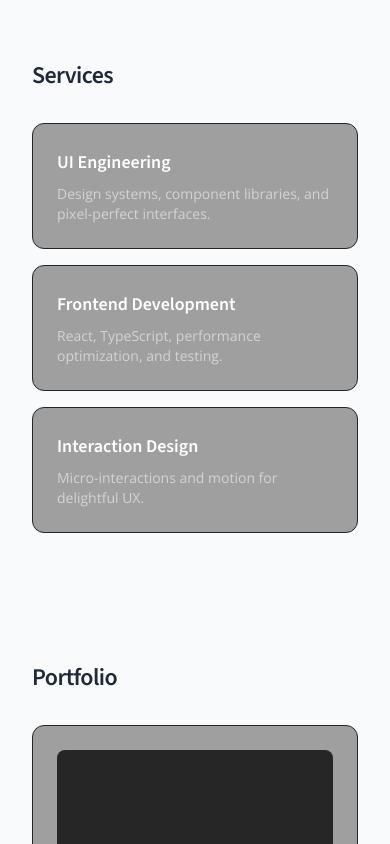
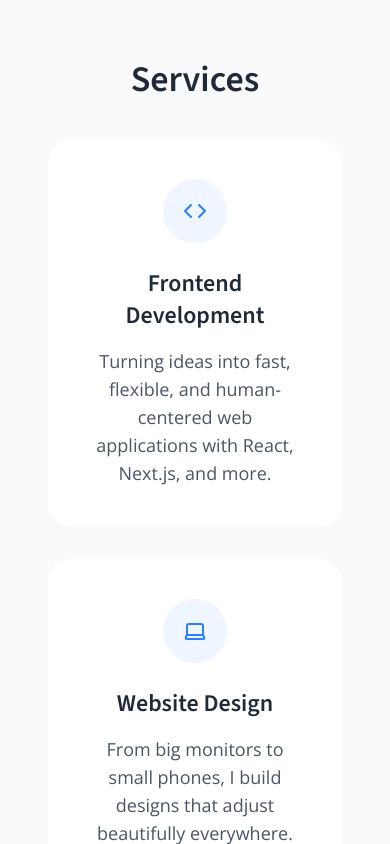
Before and after one commit to McDonald-ops/Portfolio, a React (Vite) app in the folder my-portfolio/: page / in a window 390 px wide. Shown: the part 4080-4924 px from the top of the page. Built offline with nearby package versions, Linux system fonts and the light colour scheme.

Commit message:
Feat(services): Add Services section with responsive card layout

```diff
--- a/my-portfolio/src/sections/Services.jsx
+++ b/my-portfolio/src/sections/Services.jsx
@@ -1,30 +1,78 @@
 import { motion } from 'framer-motion'
+import { Code, Laptop, PenTool } from 'lucide-react'
 
 export default function Services() {
-  const services = [
-    { title: 'UI Engineering', desc: 'Design systems, component libraries, and pixel-perfect interfaces.' },
-    { title: 'Frontend Development', desc: 'React, TypeScript, performance optimization, and testing.' },
-    { title: 'Interaction Design', desc: 'Micro-interactions and motion for delightful UX.' },
-  ]
+  const servicesData = [
+    {
+      id: 1,
+      icon: 'Code',
+      title: 'Frontend Development',
+      description: 'Turning ideas into fast, flexible, and human-centered web applications with React, Next.js, and more.'
+    },
+    {
+      id: 2,
+      icon: 'Computer',
+      title: 'Website Design',
+      description: 'From big monitors to small phones, I build designs that adjust beautifully everywhere.'
+    },
+    {
+      id: 3,
+      icon: 'Pen tool',
+      title: 'UI/UX Design',
+      description: 'Crafting intuitive layouts that guide users smoothly while keeping them engaged.'
+    }
+  ];
+
+  // Function to render the appropriate Lucide icon
+  const renderIcon = (iconName) => {
+    switch (iconName) {
+      case 'Code':
+        return <Code size={24} className="text-blue-500" />
+      case 'Computer':
+        return <Laptop size={24} className="text-blue-500" />
+      case 'Pen tool':
+        return <PenTool size={24} className="text-blue-500" />
+      default:
+        return <Code size={24} className="text-blue-500" />
+    }
+  }
 
   return (
-    <div>
-      <h2 className="text-2xl font-semibold tracking-tight sm:text-3xl">Services</h2>
-      <div className="mt-8 grid gap-4 sm:grid-cols-2 lg:grid-cols-3">
-        {services.map((s, i) => (
-          <motion.div
-            key={s.title}
-            initial={{ opacity: 0, y: 16 }}
+    <motion.section
+      initial={{ opacity: 0, y: 24 }}
       whileInView={{ opacity: 1, y: 0 }}
       viewport={{ once: true, amount: 0.3 }}
-            transition={{ duration: 0.4, delay: i * 0.05 }}
-            className="rounded-xl border border-neutral-800 bg-neutral-900/40 p-6"
+      transition={{ duration: 0.6, ease: 'easeOut' }}
+      className="mt-0 pt-0 pb-0 px-4"
     >
-            <h3 className="text-lg font-semibold text-white">{s.title}</h3>
-            <p className="mt-2 text-sm text-neutral-300">{s.desc}</p>
+        {/* Services Title */}
+        <h2 className="text-4xl font-bold mb-10 text-center">Services</h2>
+
+        {/* Services Grid */}
+        <div className="grid grid-cols-1 md:grid-cols-2 lg:grid-cols-3 gap-8">
+          {servicesData.map((service) => (
+            <motion.div
+              key={service.id}
+              initial={{ opacity: 0, y: 20 }}
+              whileInView={{ opacity: 1, y: 0 }}
+              viewport={{ once: true }}
+              transition={{ duration: 0.5 }}
+              className="bg-white rounded-3xl p-10 text-center"
+            whileHover={{ boxShadow: '0 10px 30px rgba(0, 0, 0, 0.1)' }}
+            >
+              {/* Icon with light background */}
+              <div className="flex justify-center items-center w-16 h-16 rounded-full bg-blue-50 mx-auto mb-6">
+                {renderIcon(service.icon)}
+              </div>
+
+              {/* Title */}
+              <h3 className="text-2xl font-semibold mb-4">{service.title}</h3>
+
+              {/* Description */}
+              <p className="text-lg text-gray-600">{service.description}</p>
             </motion.div>
           ))}
         </div>
-    </div>
+    </motion.section>
   )
 }
```
Lines whose indentation alone changed are shown as unchanged.
